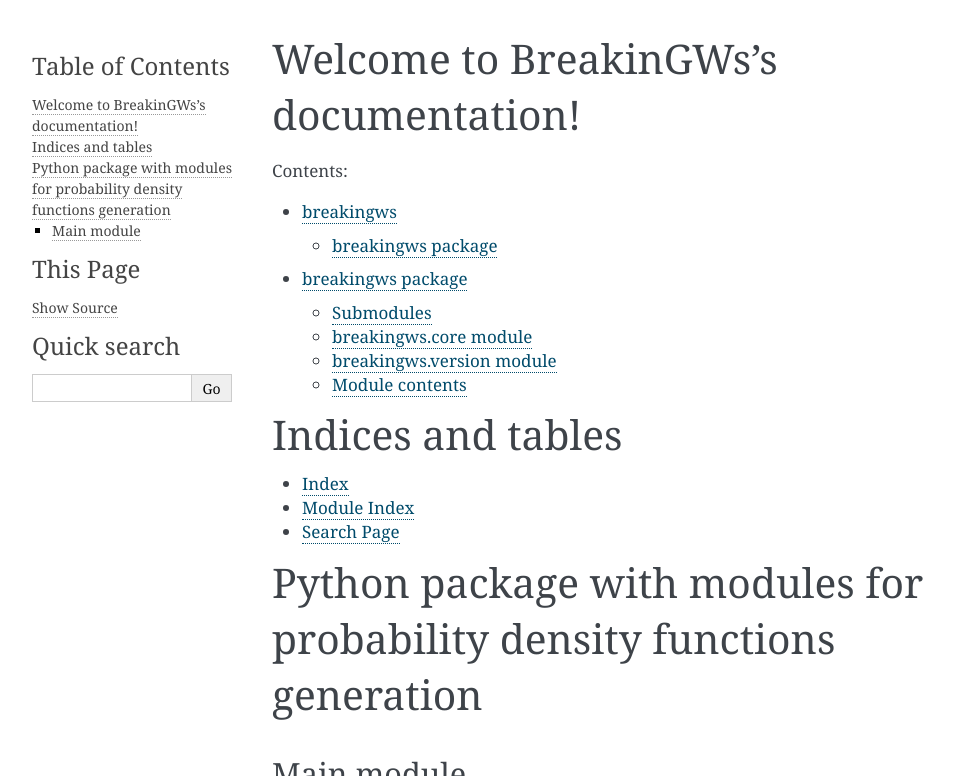
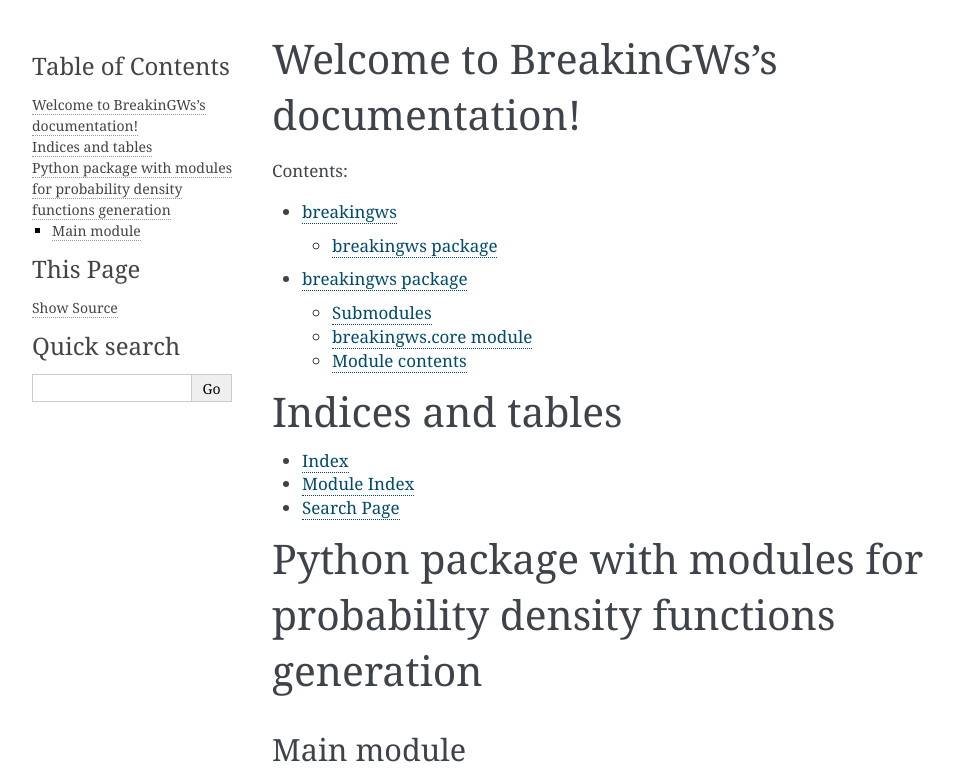
Before and after one commit to nunziosorrentino/breakingws, a Sphinx documentation site: the page built from docs/source/index.rst, in a window 1280 px wide, cut to the strip 0-776 px from the top of the page. Shown: the whole strip, without its empty margins (148-1102 px from the left). Built offline with Sphinx 7.4.7, drawn with Linux system fonts in a browser that asks for light colours.

Commit message:
Removed version from breakingws submodels in documentation.

```diff
--- a/docs/source/breakingws.rst
+++ b/docs/source/breakingws.rst
@@ -12,15 +12,6 @@ breakingws.core module
     :undoc-members:
     :show-inheritance:
 
-breakingws.version module
--------------------------
-
-.. automodule:: breakingws.version
-    :members:
-    :undoc-members:
-    :show-inheritance:
-
-
 Module contents
 ---------------
 
```
